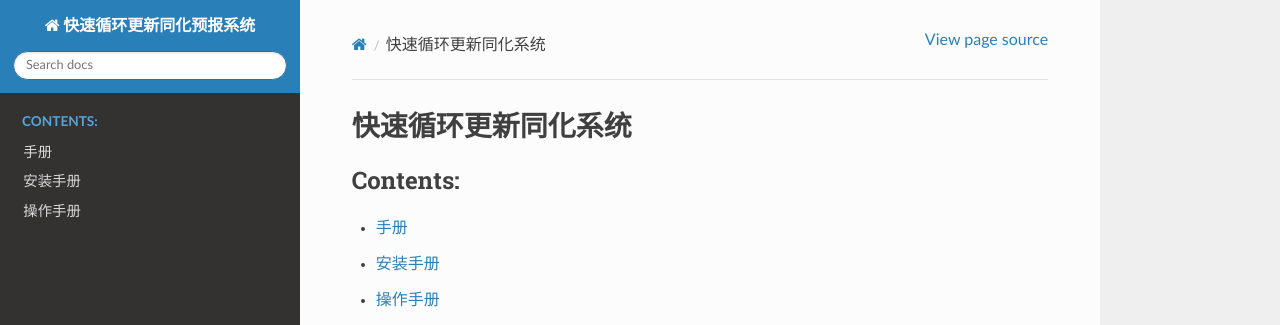
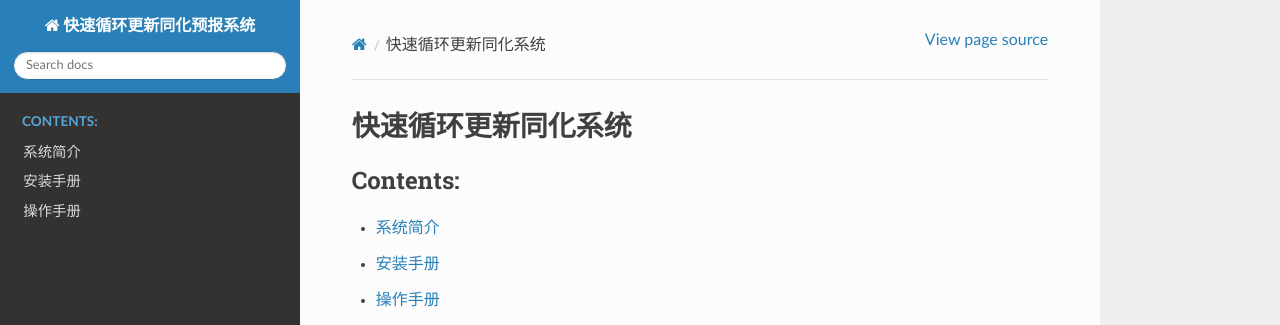
Before and after one commit to Weatherhub/rapdoc, a Sphinx documentation site: the page built from source/index.rst, in a window 1280 px wide. Shown: the top 325 px of the page. Built offline with Sphinx 7.4.7 and the Read the Docs theme 2.0.0, drawn with Linux system fonts in a browser that asks for light colours.

Commit message:
Update index.rst

```diff
--- a/source/background/index.rst
+++ b/source/background/index.rst
@@ -1,5 +1,5 @@
 ########
-手册
+系统简介
 ########
 
 .. toctree::
```
